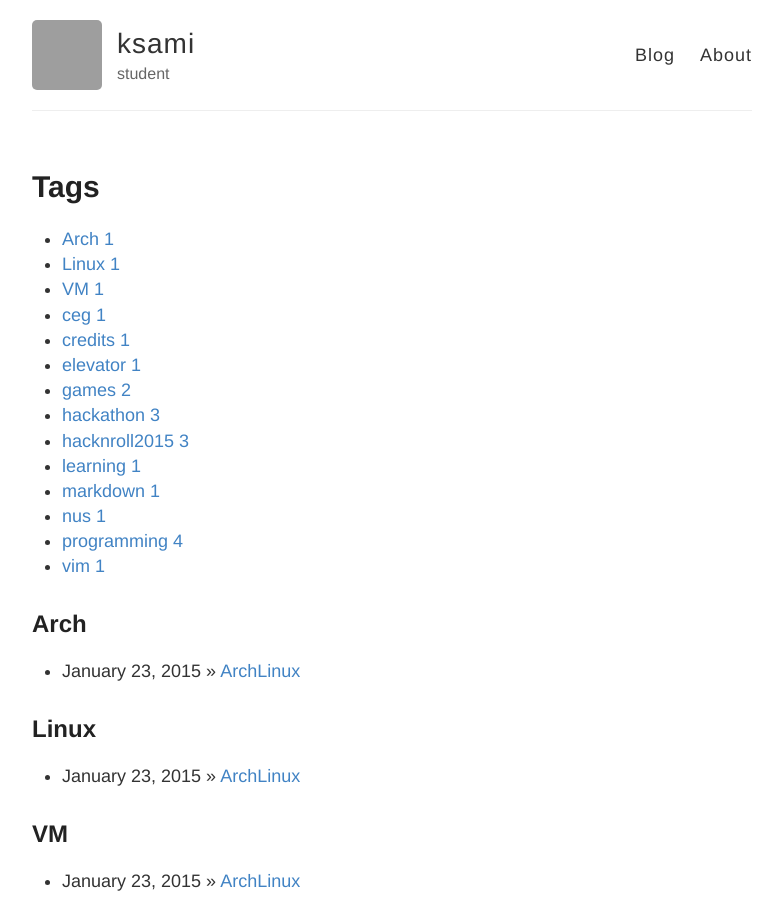
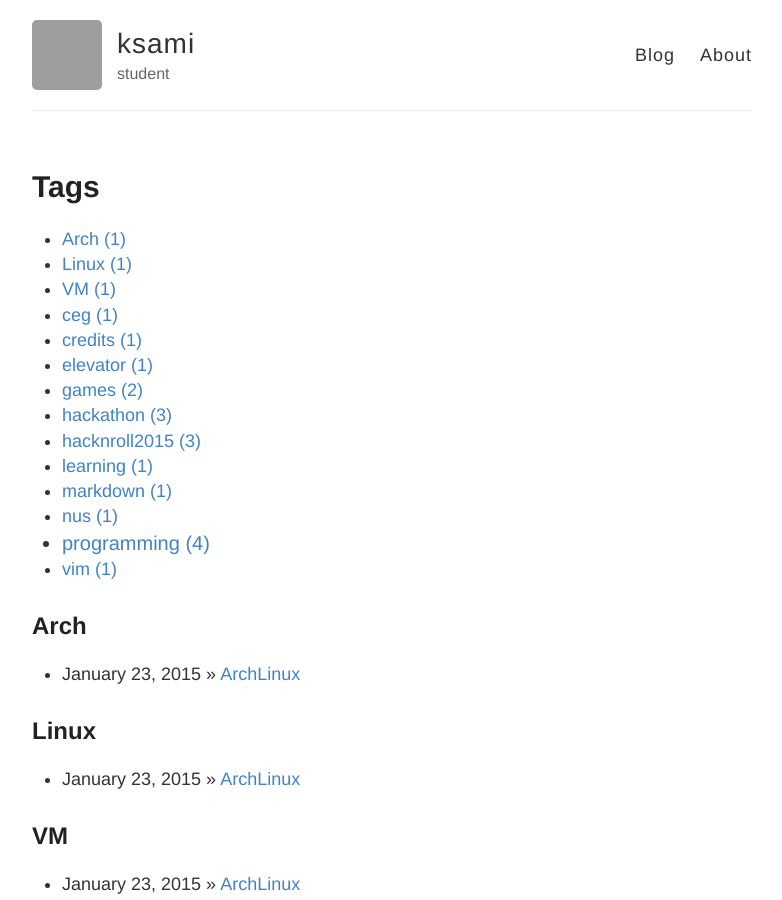
Before and after one commit to ksami/ksami.github.io, a Jekyll site: the page built from tags.html, in a window 1280 px wide and 900 px high. Shown: the whole window, without its empty margins (248-1030 px from the left). Built offline with Jekyll 4.4.1, drawn with Linux system fonts in a browser that asks for light colours; Markdown is read by kramdown in place of the engine named in the settings; comment, search, counter and statistics services are not loaded; grey boxes are pictures that could not be loaded.

Commit message:
format tags page

```diff
--- a/tags.html
+++ b/tags.html
@@ -10,10 +10,10 @@ description: "An archive of posts sorted by tag."
 <!-- tag_words: {{ tag_words }} -->
 
 <div id="tags">
-  <ul class="tag-box inline">
+  <ul class="tag-box">
   {% for item in (0..site.tags.size) %}{% unless forloop.last %}
     {% capture this_word %}{{ tag_words[item] | strip_newlines }}{% endcapture %}
-    <li><a href="#{{ this_word | cgi_escape }}">{{ this_word }} <span>{{ site.tags[this_word].size }}</span></a></li>
+    <li style="{% if site.tags[this_word].size > 3 %}font-size: 20px{% endif %}"><a href="#{{ this_word | cgi_escape }}">{{ this_word }} <span>({{ site.tags[this_word].size }})</span></a></li>
   {% endunless %}{% endfor %}
   </ul>
 
```
